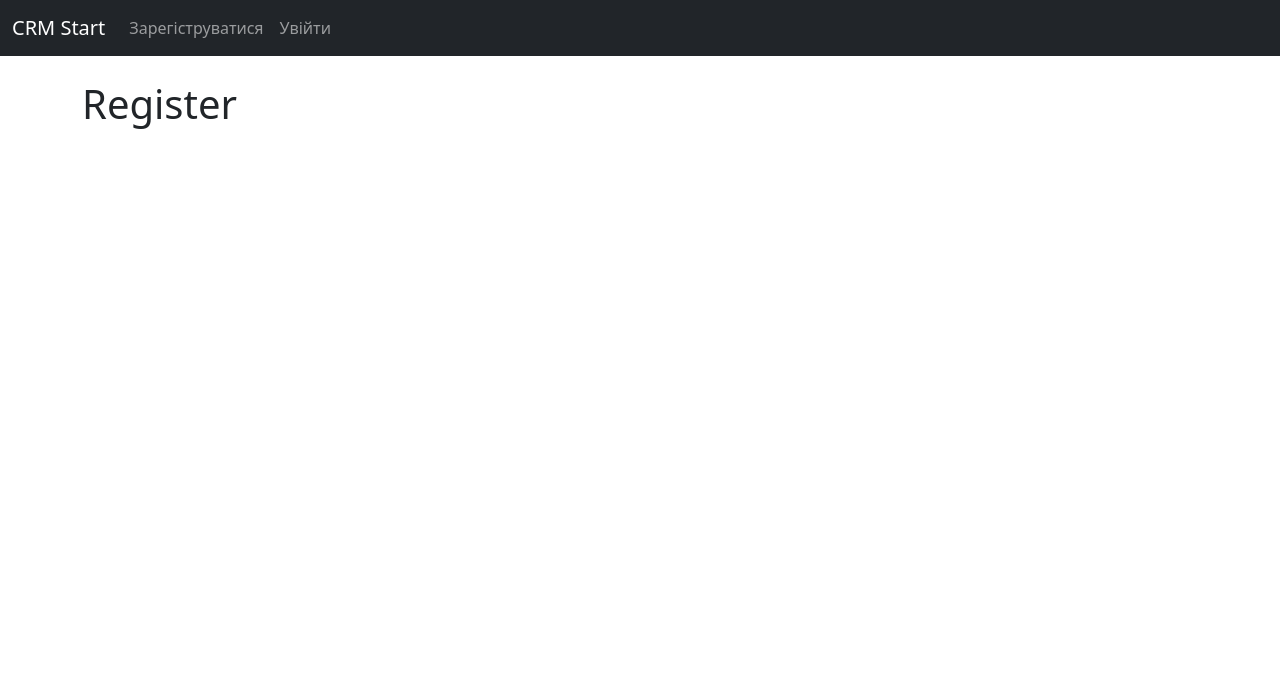
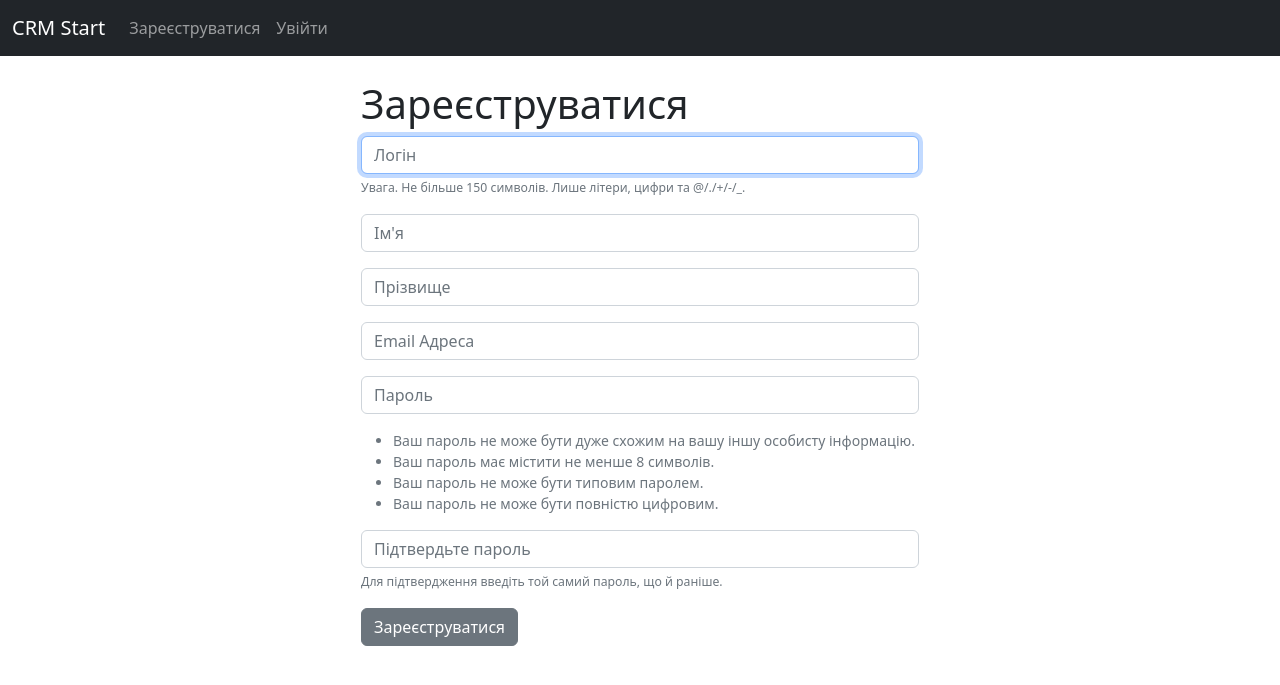
Before and after one commit to sergius0206/crm_test, a Django app: page /register/ in a window 1280 px wide. Shown: the top 685 px of the page. Run offline with Django 3.2, Linux system fonts and the light colour scheme.

Commit message:
registration ok

```diff
--- a/bodisite/bodi/forms.py
+++ b/bodisite/bodi/forms.py
@@ -4,9 +4,9 @@ from django import forms
 
 class SignUpForm(UserCreationForm):
     """Форма регістрації Bootstrap"""
-    email = forms.EmailField(label="", widget=forms.TextInput(attrs={'class': 'form-control', 'placeholder': 'Email Address'}))
-    first_name = forms.CharField(label="", max_length = 100 , widget=forms.TextInput(attrs={'class': 'form-control', 'placeholder': 'Fist Name'}))
-    last_name = forms.CharField(label="", max_length = 100 , widget=forms.TextInput(attrs={'class': 'form-control', 'placeholder': 'Last Name'}))
+    email = forms.EmailField(label="", widget=forms.TextInput(attrs={'class': 'form-control', 'placeholder': 'Email Адреса'}))
+    first_name = forms.CharField(label="", max_length = 100 , widget=forms.TextInput(attrs={'class': 'form-control', 'placeholder': "Ім'я"}))
+    last_name = forms.CharField(label="", max_length = 100 , widget=forms.TextInput(attrs={'class': 'form-control', 'placeholder': 'Прізвище'}))
 
 
     class Meta:
@@ -14,20 +14,20 @@ class SignUpForm(UserCreationForm):
         fields = ('username', 'first_name', 'last_name', 'email', 'password1', 'password2')
 
 
-    def __init__(self, *args, **kwargs):
-		super(SignUpForm, self).__init__(*args, **kwargs)
+    def __init__ (self, *args, **kwargs):
+        super(SignUpForm, self). __init__ (*args, **kwargs)
 
-		self.fields['username'].widget.attrs['class'] = 'form-control'
-		self.fields['username'].widget.attrs['placeholder'] = 'User Name'
-		self.fields['username'].label = ''
-		self.fields['username'].help_text = '<span class="form-text text-muted"><small>Required. 150 characters or fewer. Letters, digits and @/./+/-/_ only.</small></span>'
+        self.fields['username'].widget.attrs['class'] = 'form-control'
+        self.fields['username'].widget.attrs['placeholder'] = 'Логін'
+        self.fields['username'].label = ''
+        self.fields['username'].help_text = '<span class="form-text text-muted"><small> Увага. Не більше 150 символів. Лише літери, цифри та @/./+/-/_.</small></span>'
 
-		self.fields['password1'].widget.attrs['class'] = 'form-control'
-		self.fields['password1'].widget.attrs['placeholder'] = 'Password'
-		self.fields['password1'].label = ''
-		self.fields['password1'].help_text = '<ul class="form-text text-muted small"><li>Your password can\'t be too similar to your other personal information.</li><li>Your password must contain at least 8 characters.</li><li>Your password can\'t be a commonly used password.</li><li>Your password can\'t be entirely numeric.</li></ul>'
+        self.fields['password1'].widget.attrs['class'] = 'form-control'
+        self.fields['password1'].widget.attrs['placeholder'] = 'Пароль'
+        self.fields['password1'].label = ''
+        self.fields['password1'].help_text = '<ul class="form-text text-muted small"><li>Ваш пароль не може бути дуже схожим на вашу іншу особисту інформацію.</li><li>Ваш пароль має містити не менше 8 символів.</li><li>Ваш пароль не може бути типовим паролем.</li><li>Ваш пароль не може бути повністю цифровим.</li></ul>'
 
-		self.fields['password2'].widget.attrs['class'] = 'form-control'
-		self.fields['password2'].widget.attrs['placeholder'] = 'Confirm Password'
-		self.fields['password2'].label = ''
-		self.fields['password2'].help_text = '<span class="form-text text-muted"><small>Enter the same password as before, for verification.</small></span>'
+        self.fields['password2'].widget.attrs['class'] = 'form-control'
+        self.fields['password2'].widget.attrs['placeholder'] = 'Підтвердьте пароль'
+        self.fields['password2'].label = ''
+        self.fields['password2'].help_text = '<span class="form-text text-muted"><small>Для підтвердження введіть той самий пароль, що й раніше.</small></span>'
--- a/bodisite/bodi/templates/bodi/home.html
+++ b/bodisite/bodi/templates/bodi/home.html
@@ -14,7 +14,7 @@
     <br/>
     <form method="POST" action="{%  url 'home' %}">
         {%  csrf_token %}
-        <form>
+
             <div class="mb-3">
               <input type="text" class="form-control" name="username"
               , placeholder="Логін" required>
@@ -25,7 +25,7 @@
             </div>
             <br/>
             <button type="submit" class="btn btn-secondary">Увійти</button>
-          </form>
+    </form>
 
 
 
--- a/bodisite/bodi/templates/bodi/navbar.html
+++ b/bodisite/bodi/templates/bodi/navbar.html
@@ -17,7 +17,7 @@
           {% else %}
 
           <li class="nav-item">
-            <a class="nav-link" href="{% url 'register' %}">Зарегіструватися</a>
+            <a class="nav-link" href="{% url 'register' %}">Зареєструватися</a>
           </li>
 
           <li class="nav-item">
--- a/bodisite/bodi/templates/bodi/register.html
+++ b/bodisite/bodi/templates/bodi/register.html
@@ -1,6 +1,33 @@
 {% extends 'bodi/base.html'   %}
 {% block content %}
 
-<h1>Register</h1>
+
+
+<div class="col-md-6 offset-md-3">
+    <h1>Зареєструватися</h1>
+
+    <form method="POST" action="">
+        {% csrf_token %}
+        {% if form.errors %}
+                <div class="alert alert-warning alert-dismissible fade show" role="alert">
+                  Ваша форма містить помилки
+                  {% for field in form %}
+                      {% if field.errors %}
+                          {{ field.errors }}
+                      {% endif %}
+                  {% endfor %}
+                  <button type="button" class="btn-close" data-bs-dismiss="alert" aria-label="Close"></button>
+                </div>
+            {% endif %}
+
+        {{ form.as_p }}
+
+
+          <button type="submit" class="btn btn-secondary">Зареєструватися</button>
+    </form>
+
+
+
+</div>
 
 {% endblock %}
--- a/bodisite/bodi/views.py
+++ b/bodisite/bodi/views.py
@@ -1,6 +1,8 @@
 from django.shortcuts import render, redirect
 from django.contrib.auth import authenticate, login, logout
 from django.contrib import messages
+from .forms import SignUpForm
+
 
 def home(request):
     """ Перевирка форми регистрациї """
@@ -28,4 +30,19 @@ def logout_user(request):
     return redirect('home')
 
 def register_user(request):
-    return render(request, 'bodi/register.html', {})
+	if request.method == 'POST':
+		form = SignUpForm(request.POST)
+		if form.is_valid():
+			form.save()
+			# Пройдіть автентифікацію та увійдіть
+			username = form.cleaned_data['username']
+			password = form.cleaned_data['password1']
+			user = authenticate(username=username, password=password)
+			login(request, user)
+			messages.success(request, "'Ви успішно зареєстровані! Заходьте!'")
+			return redirect('home')
+	else:
+		form = SignUpForm()
+		return render(request, 'bodi/register.html', {'form':form})
+
+	return render(request, 'bodi/register.html', {'form':form})
```
Also changed, not shown: bodisite/db.sqlite3.
